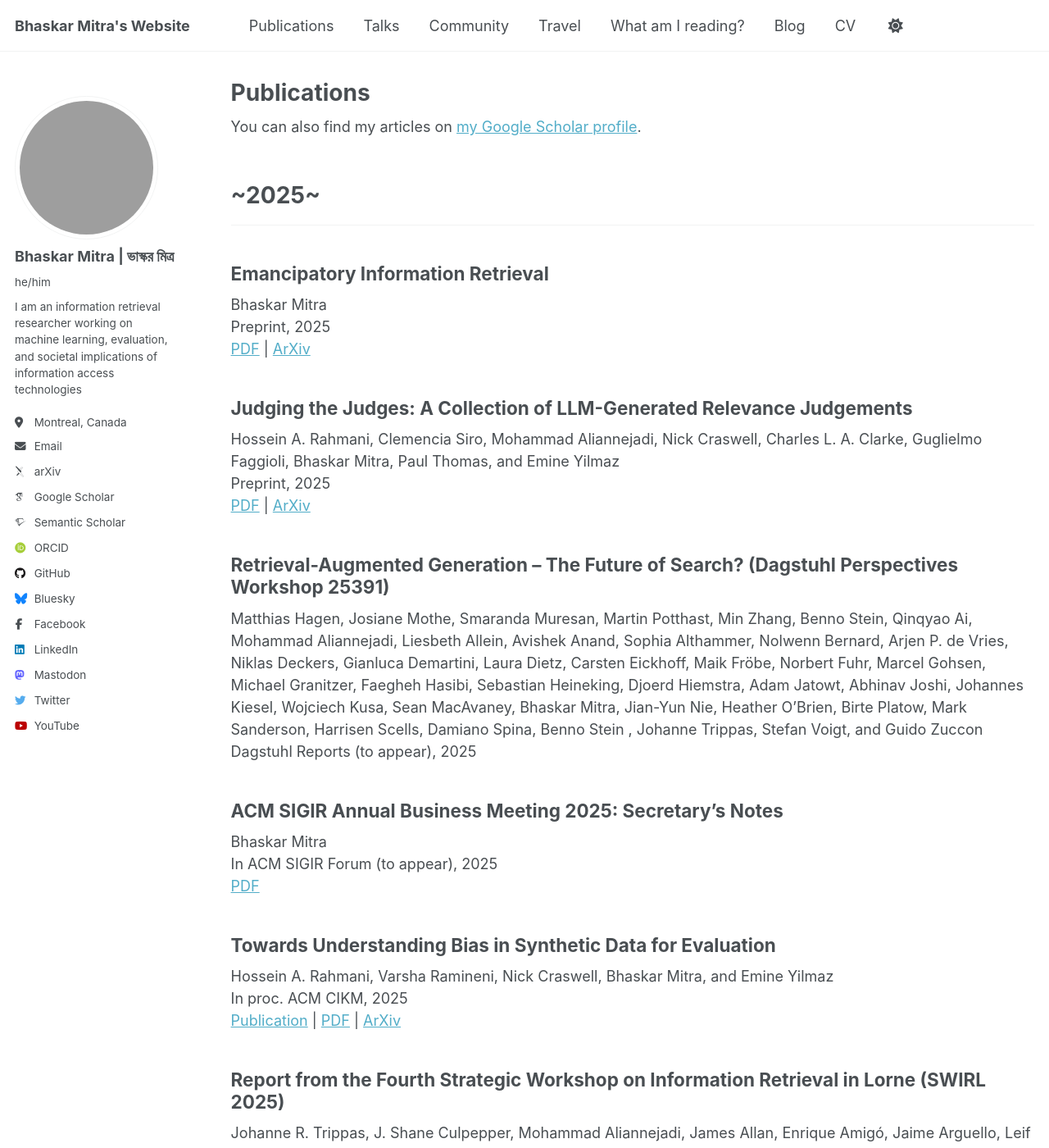
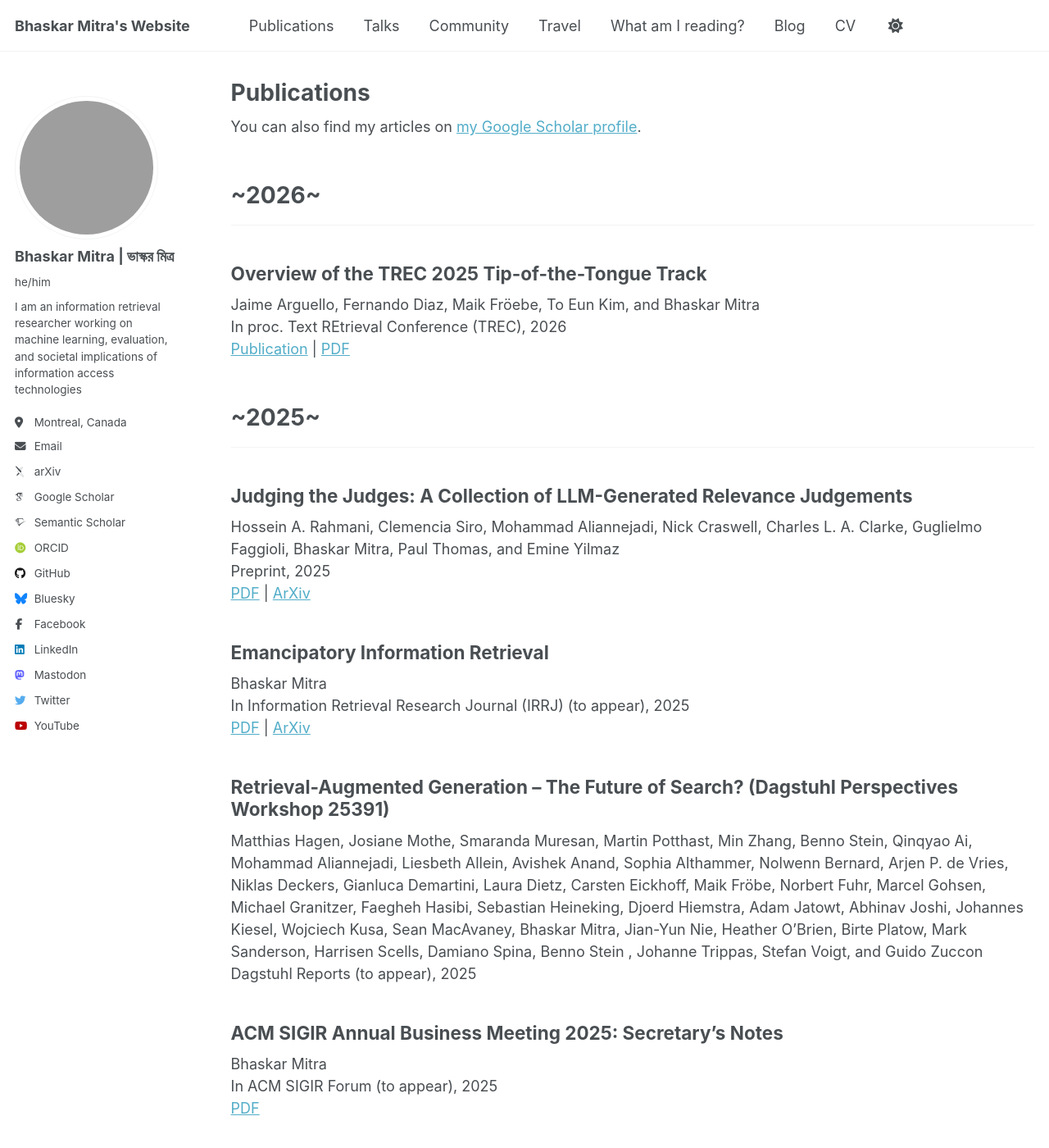
Before and after one commit to bhaskar-mitra/bhaskar-mitra.github.io, a Jekyll site: the page built from _pages/publications.html, in a window 1280 px wide and 1400 px high. Shown: the whole window at 82% size. Built offline with Jekyll 4.4.1, drawn with Linux system fonts in a browser that asks for light colours; some web fonts are replaced; grey boxes are pictures that could not be loaded.

Commit message:
Update publications.html

```diff
--- a/_pages/publications.html
+++ b/_pages/publications.html
@@ -12,20 +12,32 @@ author_profile: true
 {% include base_path %}
 
 <br /><br />
+<h1>~2026~</h1>
+<hr />
+<div class="list__item">
+  <article class="archive__item" itemscope itemtype="http://schema.org/CreativeWork">
+    <h2>Overview of the TREC 2025 Tip-of-the-Tongue Track</h2>
+    Jaime Arguello, Fernando Diaz, Maik Fröebe, To Eun Kim, and Bhaskar Mitra<br/>
+    In proc. Text REtrieval Conference (TREC), 2026<br/>
+    <a href="https://trec.nist.gov/pubs/trec34/papers/Overview_tot.pdf">Publication</a> | <a href="../showpdf/?file=Overview_tot_2025">PDF</a>
+  </article>
+</div>
+
+<br /><br />
 <h1>~2025~</h1>
 <hr />
 <div class="list__item">
-  <article class="archive__item" itemscope itemtype="http://schema.org/CreativeWork">
-    <h2>Emancipatory Information Retrieval</h2>
-    Bhaskar Mitra<br/>
-    Preprint, 2025<br/>
-    <a href="../showpdf/?file=emancipatory-ir">PDF</a> | <a href="https://arxiv.org/abs/2501.19241">ArXiv</a>
-  </article>
   <article class="archive__item" itemscope itemtype="http://schema.org/CreativeWork">
     <h2>Judging the Judges: A Collection of LLM-Generated Relevance Judgements</h2>
     Hossein A. Rahmani, Clemencia Siro, Mohammad Aliannejadi, Nick Craswell, Charles L. A. Clarke, Guglielmo Faggioli, Bhaskar Mitra, Paul Thomas, and Emine Yilmaz<br/>
     Preprint, 2025<br/>
     <a href="../showpdf/?file=judging-the-Judges">PDF</a> | <a href="https://arxiv.org/abs/2502.13908">ArXiv</a>
+  </article>
+  <article class="archive__item" itemscope itemtype="http://schema.org/CreativeWork">
+    <h2>Emancipatory Information Retrieval</h2>
+    Bhaskar Mitra<br/>
+    In Information Retrieval Research Journal (IRRJ) (to appear), 2025<br/>
+    <a href="../showpdf/?file=emancipatory-ir">PDF</a> | <a href="https://arxiv.org/abs/2501.19241">ArXiv</a>
   </article>
   <article class="archive__item" itemscope itemtype="http://schema.org/CreativeWork">
     <h2>Retrieval-Augmented Generation – The Future of Search? (Dagstuhl Perspectives Workshop 25391)</h2>
```
